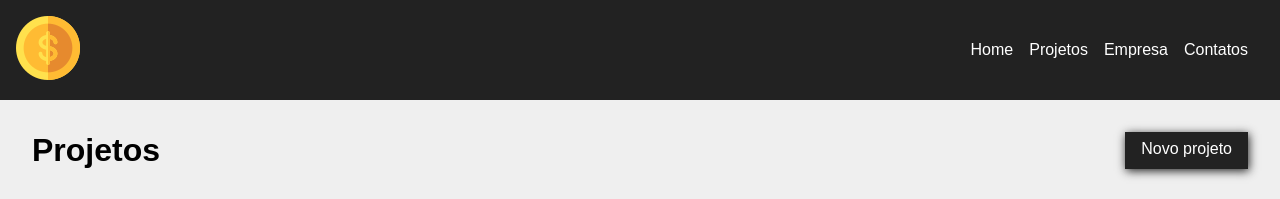
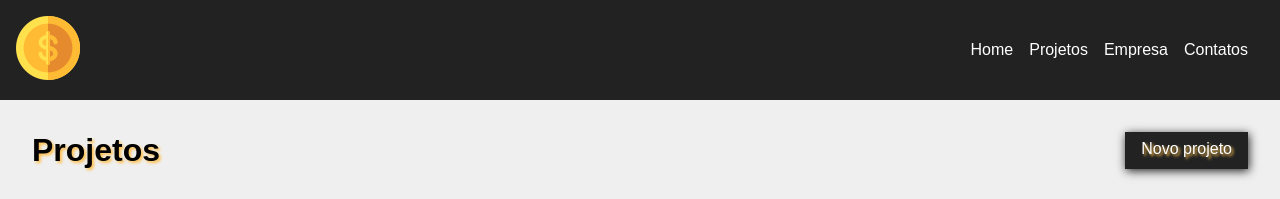
Before and after one commit to Adoniasfalcao/Costs, a React (Create React App) app: page /projects in a window 1280 px wide. Shown: the top 199 px of the page. Built offline with nearby package versions, Linux system fonts and the light colour scheme; data requests are answered from the project's data file.

Commit message:
title style

```diff
--- a/src/components/layout/layout styles/Navbar.module.css
+++ b/src/components/layout/layout styles/Navbar.module.css
@@ -10,6 +10,7 @@
     display: flex;
     list-style: none;
     align-items: center;
+
 }
 
 .item {
--- a/src/components/pages/Pages style/Company.module.css
+++ b/src/components/pages/Pages style/Company.module.css
@@ -9,6 +9,7 @@
 .company_container h1 {
     font-size: 2.5em;
     margin-bottom: .5em;
+    text-shadow: 2px 2px 3px rgb(253, 191, 77);
 }
 
 .company_container p {
--- a/src/components/pages/Pages style/Contacts.module.css
+++ b/src/components/pages/Pages style/Contacts.module.css
@@ -9,6 +9,7 @@
 .contacts_container h1 {
     font-size: 2.5em;
     margin-bottom: .5em;
+    text-shadow: 2px 2px 3px rgb(253, 191, 77);
 }
 
 .contacts_container p {
--- a/src/components/pages/Pages style/Projects.module.css
+++ b/src/components/pages/Pages style/Projects.module.css
@@ -7,7 +7,7 @@
     display: flex;
     justify-content: space-between;
     margin-bottom: 2rem;
-
+    text-shadow: 2px 2px 3px rgb(253, 191, 77);
 }
 
 
```
